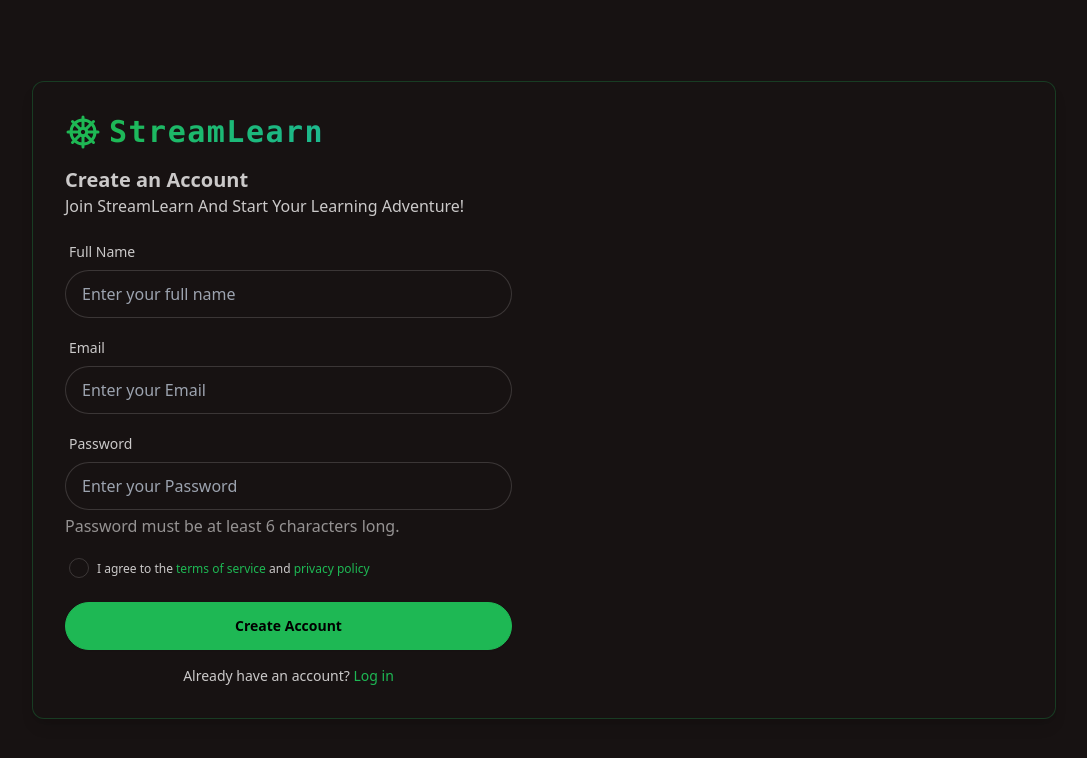
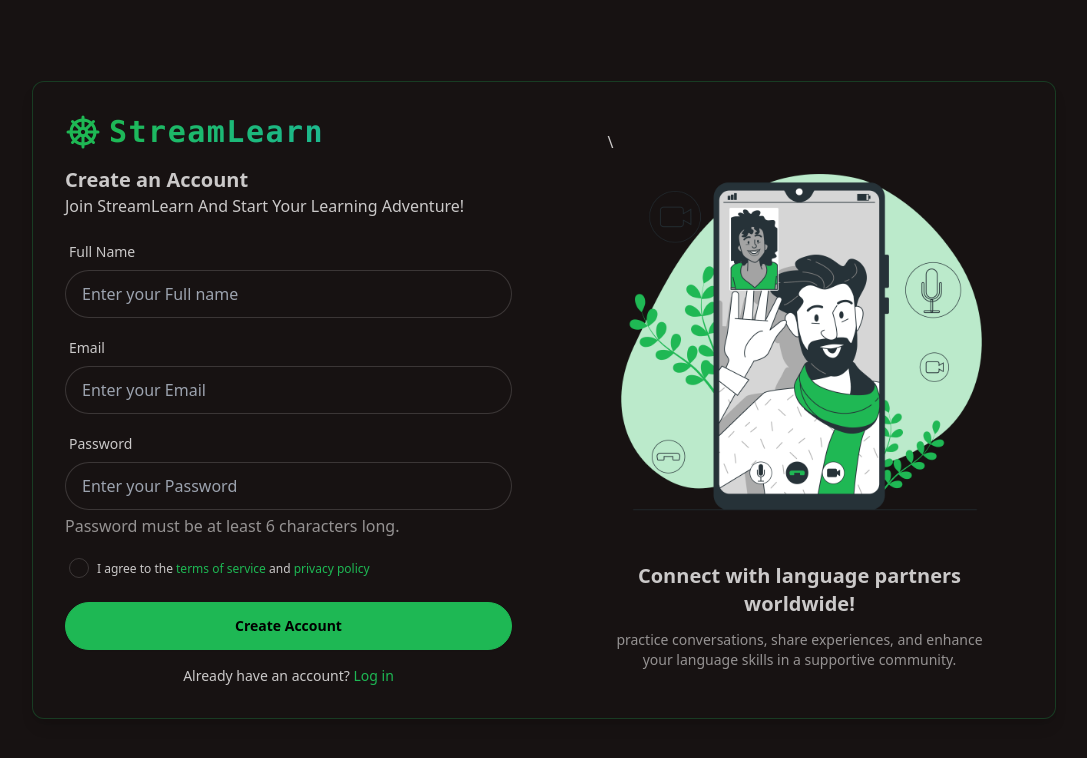
Before and after one commit to Umeshh27/streamlearn, a React app in the folder frontend/: page /signup in a window 1280 px wide. Shown: the top 758 px of the page, without its empty margins (96-1183 px from the left). Built offline with nearby package versions, Linux system fonts and the light colour scheme; no server answers; the HTML template or start-up script is replaced by a standard one.

Commit message:
feat: enhance SignUpPage layout with right-side content and updated placeholder text

```diff
--- a/frontend/src/pages/SignUpPage.jsx
+++ b/frontend/src/pages/SignUpPage.jsx
@@ -20,6 +20,7 @@ const SignUpPage = () => {
       data-theme="forest"
     >
       <div className="border border-primary/25 flex flex-col lg:flex-row w-full max-w-5xl mx-auto bg-base-100 rounded-xl shadow-lg overflow-hidden">
+
       {/* // Left side  */}
       <div className="w-full lg:w-1/2 p-4 sm:p-8 flex flex-col">
           {/* logo */}
@@ -45,7 +46,7 @@ const SignUpPage = () => {
 
                     <input
                       type="text"
-                      placeholder="Enter your full name"
+                      placeholder="Enter your Full name"
                       className="input input-bordered w-full"
                       value={signUpData.fullName}
                       onChange={(e) =>
@@ -123,6 +124,25 @@ const SignUpPage = () => {
             </form>
           </div>
       </div>
+
+      {/* // Right side */}
+      <div className="hidden lg:flex w-full lg:w-1/2 items-center justify-center ">
+      <div className="max-w-md p-8">\
+        <div className="relative aspect-square max-w-sm mx-auto">
+          <img
+            src="../public/Video call-bro.png"
+            alt="Sign Up"
+            />
+        </div>
+        <div className="text-center space-y-3 mt-6">
+          <h2 className="text-xl font-semibold">Connect with language partners worldwide!</h2>
+          <p className="text-sm opacity-70">
+            practice conversations, share experiences, and enhance your language skills in a supportive community.
+          </p>
+        </div>
+      </div>
+
+      </div>
       </div>
     </div>
   );
```
